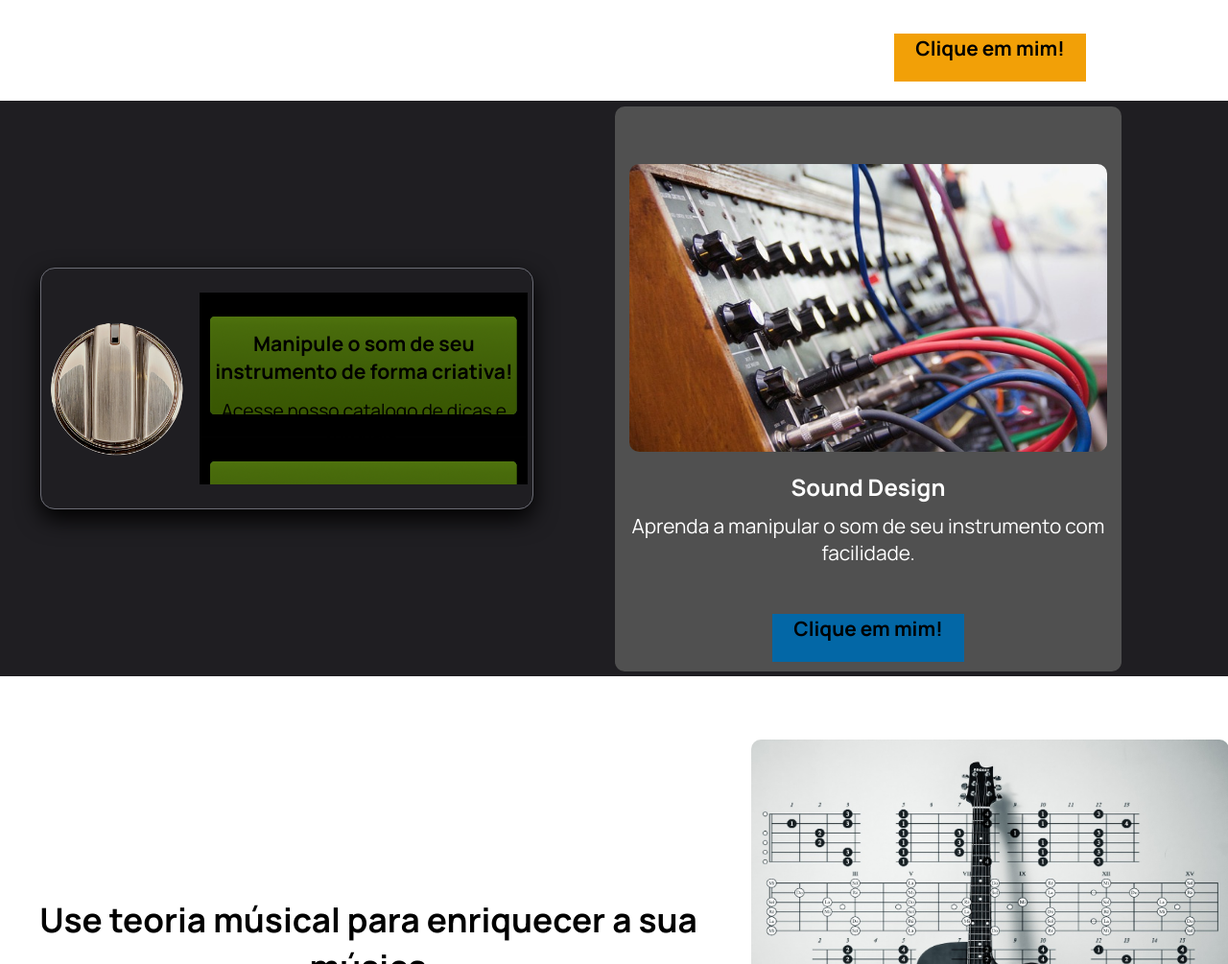
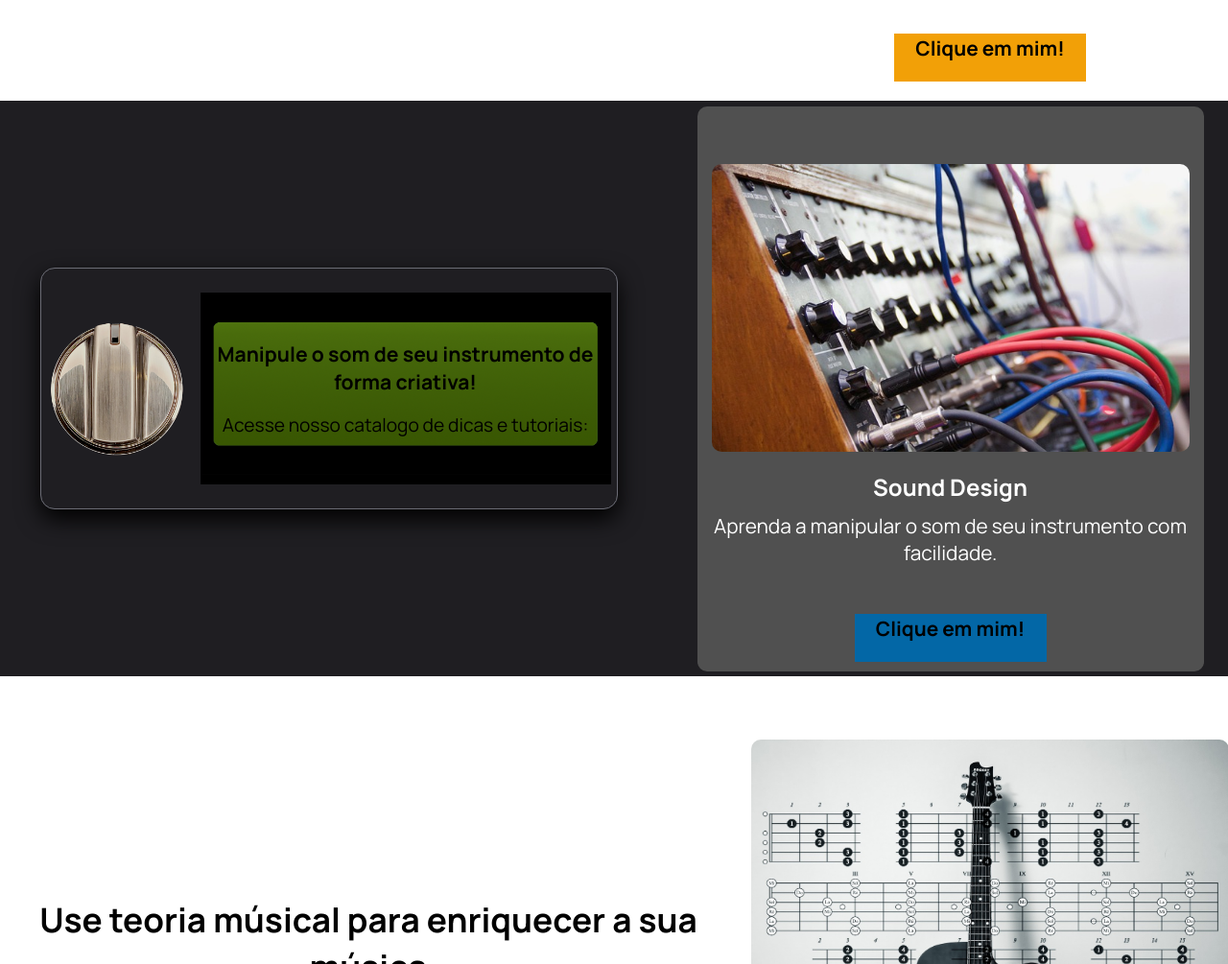
Before and after one commit to Lucas-Santos-Da-Silva/DigitalSynthesizers, a plain HTML site: page index.html in a window 1280 px wide. Shown: the part 1595-2600 px from the top of the page at 96% size. Drawn offline with Linux system fonts and the light colour scheme; a web font is replaced by a local one.

Commit message:
estrutura

```diff
--- a/style1.css
+++ b/style1.css
@@ -338,7 +338,7 @@ body{
 }
 .containerSection1 .cardText{
     background-image: url("./img/lcdScreen.png");
-    background-size:contain;
+    background-size:100%;
     text-align: center;
     display: flex;
     flex-direction: column;
@@ -631,7 +631,7 @@ footer{
     }
     .top-content{
         background-image: url("./img/background2.jpg");
-        background-size: 100%;
+        background-size: 170%;
         height: 800px;
         background-attachment:fixed;
         display: flex;
@@ -893,7 +893,7 @@ footer{
     }
     #sound-module{
         height: 250px;
-        width: 40%;
+        width: 600px;
     }
     #giantKnob{
         display: flex;
```
Also changed, not shown: index.html (+0 -1 lines), dicas/articles/dicas-audio.html (added), dicas/articles/dicas-sound-design.html (added), doc/Atividade 3.txt (added), doc/Atividade 4.txt (added), doc/Atividade 5.txt (added), doc/Atividade 6.txt (added), doc/Atividade 7.txt (added), doc/atividade 1.txt (added), doc/atividade 2.txt (added), doc/paginaconteúdo.drawio.png (deleted), 2 other files.
